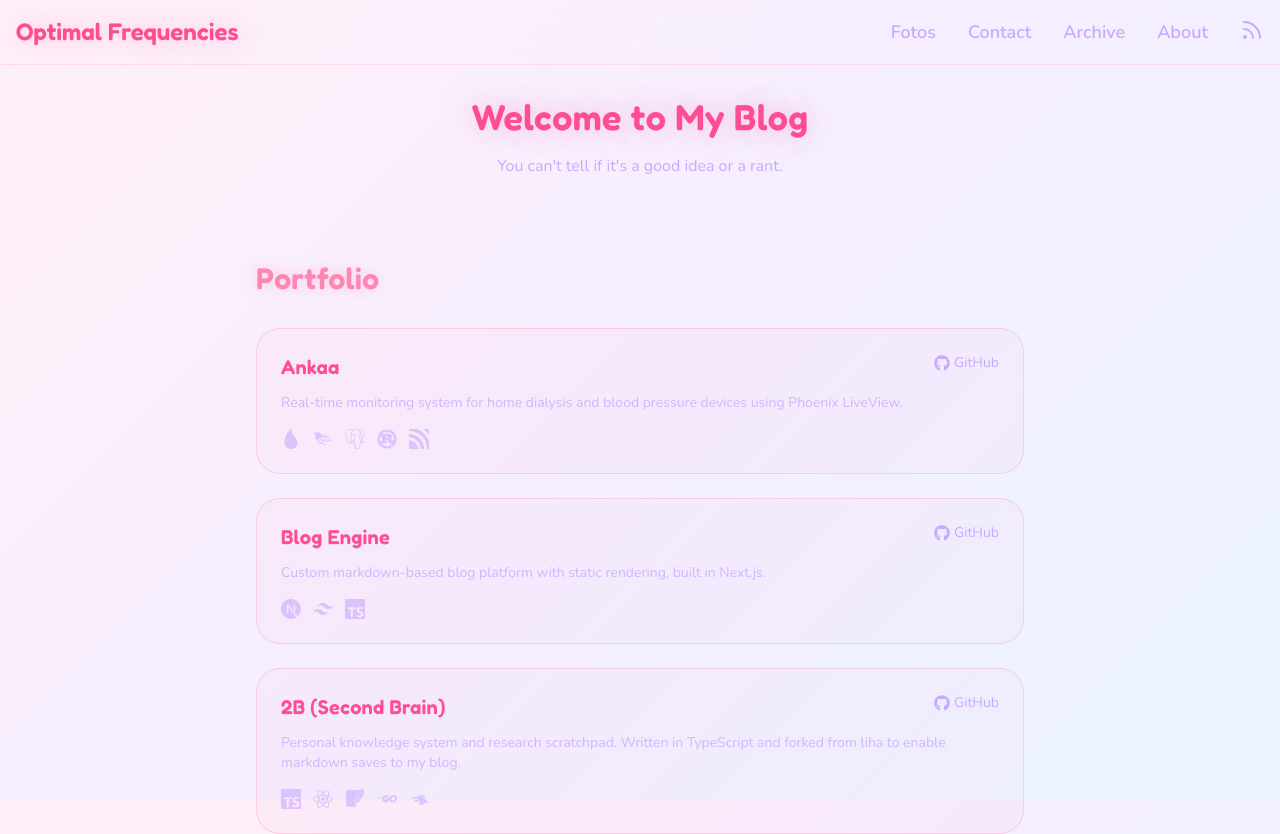
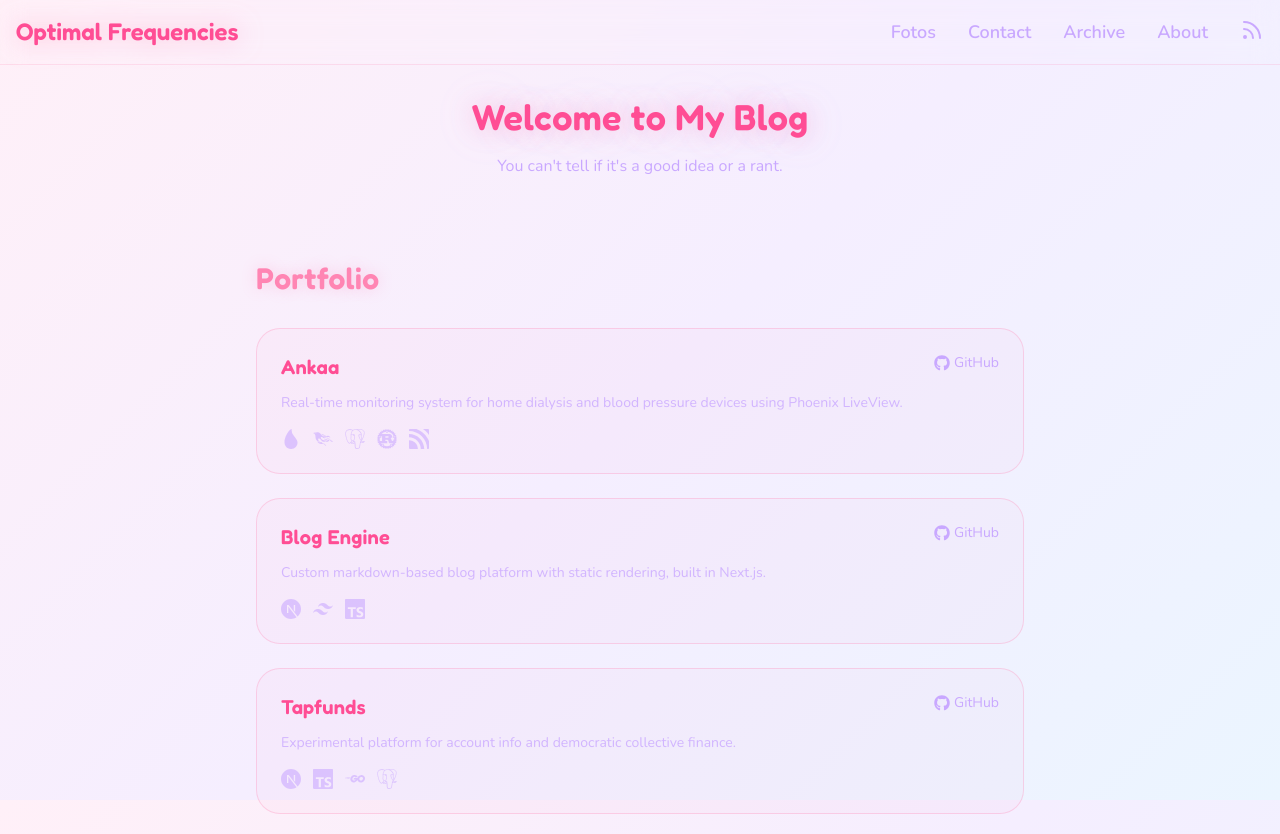
Before and after one commit to qweliant/apps, a Next.js app in the folder blog/: page / in a window 1280 px wide. Shown: the top 834 px of the page. Built offline with nearby package versions, Linux system fonts and the light colour scheme.

Commit message:
rmv 3b i didnt do anyhtign but add export button

```diff
--- a/blog/app/page.tsx
+++ b/blog/app/page.tsx
@@ -30,13 +30,6 @@ const projects = [
       "Custom markdown-based blog platform with static rendering, built in Next.js.",
     url: "https://github.com/qweliant/apps/tree/main/blog",
     stack: [SiNextdotjs, SiTailwindcss, SiTypescript],
-  },
-  {
-    title: "2B (Second Brain)",
-    description:
-      "Personal knowledge system and research scratchpad. Written in TypeScript and forked from liha to enable markdown saves to my blog.",
-    url: "https://github.com/qweliant/2b",
-    stack: [SiTypescript, SiReact, SiSqlite, FaGolang, SiWails],
   },
   {
     title: "Tapfunds",
```
